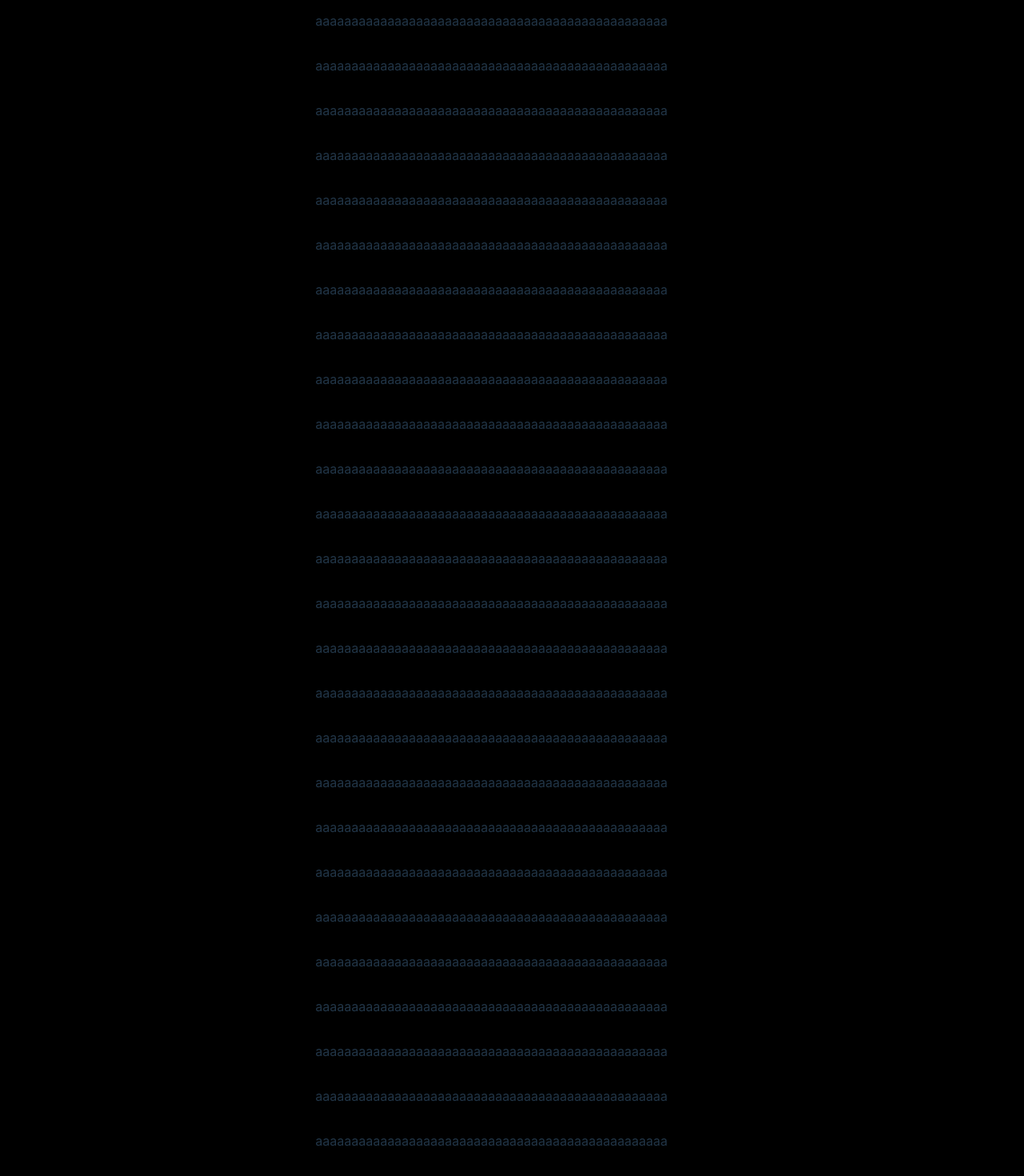
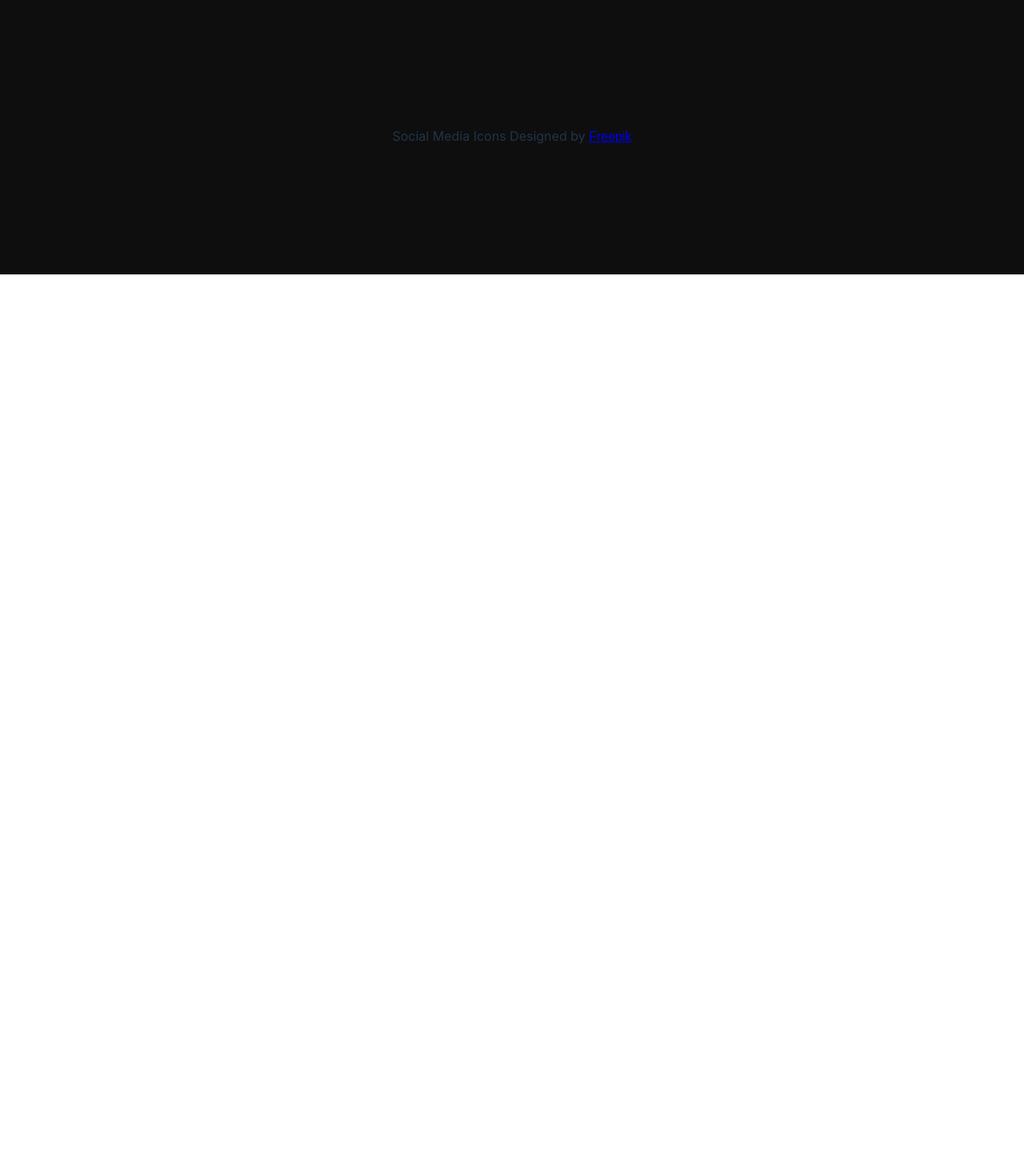
Before and after one commit to gonksquad/gonksquad, a React (Vite) app: page / in a window 1280 px wide. Shown: the part 920-2390 px from the top of the page at 80% size. After the commit the page ends 1263 px from the top, so only its background shows below. Built offline with nearby package versions, Linux system fonts and the light colour scheme.

Commit message:
initial local commit, remove placeholder content

```diff
--- a/src/App.css
+++ b/src/App.css
@@ -68,6 +68,13 @@ body {
   font-size: 2em;
   color: rgb(0, 187, 255);
   text-decoration: none;
+  will-change: filter;
+  transition: filter 0.75s ease-out;
+}
+
+.nav-text:hover {
+  transition: filter 0.2s ease-out;
+  filter: drop-shadow(3px 0px rgb(255, 0, 0));
 }
 
 .social-icon {
--- a/src/App.tsx
+++ b/src/App.tsx
@@ -55,7 +55,7 @@ function App() {
             marginRight: "200px",
             alignSelf: "start",
             justifySelf: "start",
-            height: "78vh",
+            height: "78%",
             paddingTop: "5vh",
           }}
         >
@@ -140,35 +140,7 @@ function App() {
           display: "flex",
           flexDirection: "column",
         }}
-      >
-        <p>aaaaaaaaaaaaaaaaaaaaaaaaaaaaaaaaaaaaaaaaaaaaaaaaa</p>
-        <p>aaaaaaaaaaaaaaaaaaaaaaaaaaaaaaaaaaaaaaaaaaaaaaaaa</p>
-        <p>aaaaaaaaaaaaaaaaaaaaaaaaaaaaaaaaaaaaaaaaaaaaaaaaa</p>
-        <p>aaaaaaaaaaaaaaaaaaaaaaaaaaaaaaaaaaaaaaaaaaaaaaaaa</p>
-        <p>aaaaaaaaaaaaaaaaaaaaaaaaaaaaaaaaaaaaaaaaaaaaaaaaa</p>
-        <p>aaaaaaaaaaaaaaaaaaaaaaaaaaaaaaaaaaaaaaaaaaaaaaaaa</p>
-        <p>aaaaaaaaaaaaaaaaaaaaaaaaaaaaaaaaaaaaaaaaaaaaaaaaa</p>
-        <p>aaaaaaaaaaaaaaaaaaaaaaaaaaaaaaaaaaaaaaaaaaaaaaaaa</p>
-        <p>aaaaaaaaaaaaaaaaaaaaaaaaaaaaaaaaaaaaaaaaaaaaaaaaa</p>
-        <p>aaaaaaaaaaaaaaaaaaaaaaaaaaaaaaaaaaaaaaaaaaaaaaaaa</p>
-        <p>aaaaaaaaaaaaaaaaaaaaaaaaaaaaaaaaaaaaaaaaaaaaaaaaa</p>
-        <p>aaaaaaaaaaaaaaaaaaaaaaaaaaaaaaaaaaaaaaaaaaaaaaaaa</p>
-        <p>aaaaaaaaaaaaaaaaaaaaaaaaaaaaaaaaaaaaaaaaaaaaaaaaa</p>
-        <p>aaaaaaaaaaaaaaaaaaaaaaaaaaaaaaaaaaaaaaaaaaaaaaaaa</p>
-        <p>aaaaaaaaaaaaaaaaaaaaaaaaaaaaaaaaaaaaaaaaaaaaaaaaa</p>
-        <p>aaaaaaaaaaaaaaaaaaaaaaaaaaaaaaaaaaaaaaaaaaaaaaaaa</p>
-        <p>aaaaaaaaaaaaaaaaaaaaaaaaaaaaaaaaaaaaaaaaaaaaaaaaa</p>
-        <p>aaaaaaaaaaaaaaaaaaaaaaaaaaaaaaaaaaaaaaaaaaaaaaaaa</p>
-        <p>aaaaaaaaaaaaaaaaaaaaaaaaaaaaaaaaaaaaaaaaaaaaaaaaa</p>
-        <p>aaaaaaaaaaaaaaaaaaaaaaaaaaaaaaaaaaaaaaaaaaaaaaaaa</p>
-        <p>aaaaaaaaaaaaaaaaaaaaaaaaaaaaaaaaaaaaaaaaaaaaaaaaa</p>
-        <p>aaaaaaaaaaaaaaaaaaaaaaaaaaaaaaaaaaaaaaaaaaaaaaaaa</p>
-        <p>aaaaaaaaaaaaaaaaaaaaaaaaaaaaaaaaaaaaaaaaaaaaaaaaa</p>
-        <p>aaaaaaaaaaaaaaaaaaaaaaaaaaaaaaaaaaaaaaaaaaaaaaaaa</p>
-        <p>aaaaaaaaaaaaaaaaaaaaaaaaaaaaaaaaaaaaaaaaaaaaaaaaa</p>
-        <p>aaaaaaaaaaaaaaaaaaaaaaaaaaaaaaaaaaaaaaaaaaaaaaaaa</p>
-        <p>aaaaaaaaaaaaaaaaaaaaaaaaaaaaaaaaaaaaaaaaaaaaaaaaa</p>
-      </div>
+      ></div>
       <footer
         style={{
           listStyleType: "none",
@@ -186,7 +158,6 @@ function App() {
             Freepik
           </a>
         </li>
-        <li>&copy; 2023 Gonk Squad. All Rights Reserved. </li>
       </footer>
     </div>
   );
```
Also changed, not shown: 2 other files (tests, documents, lock files or other folders).
